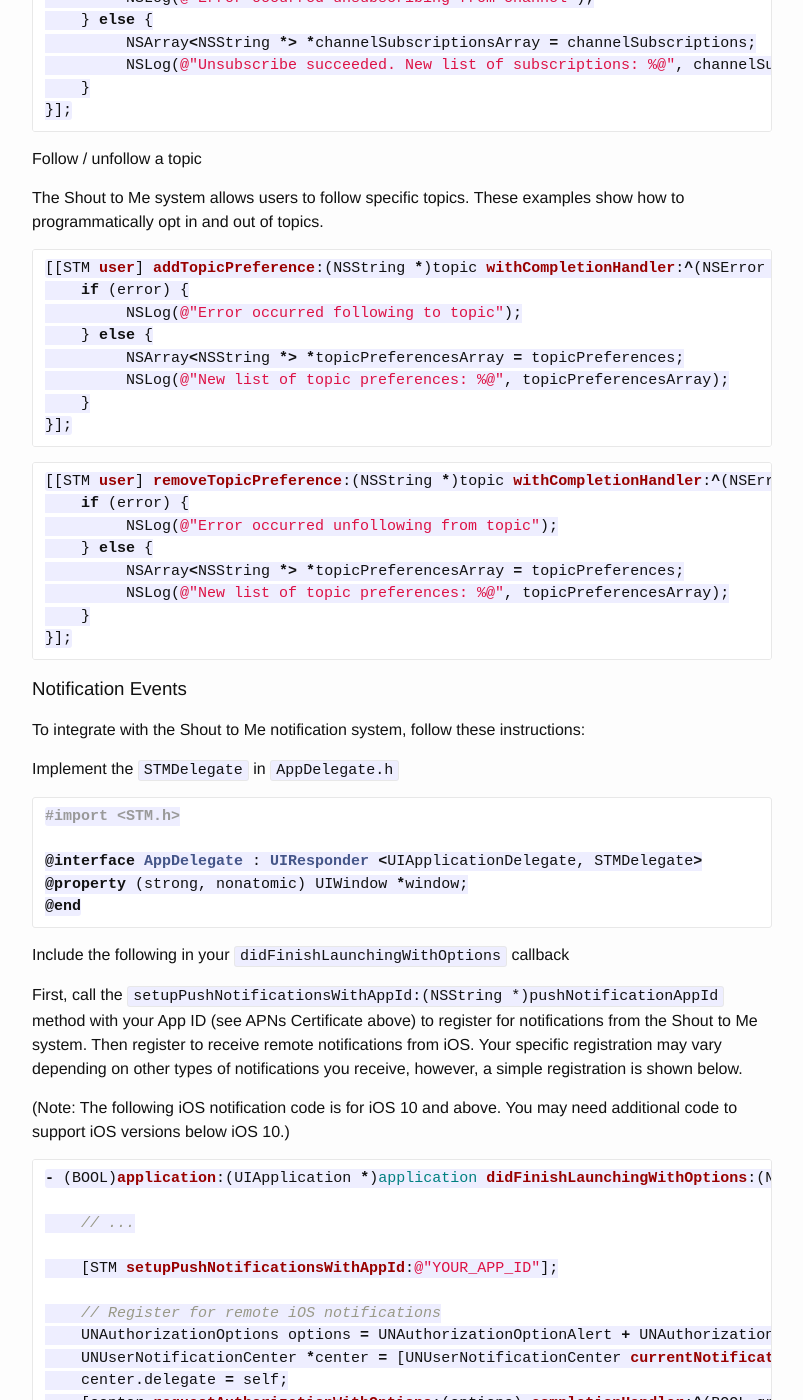
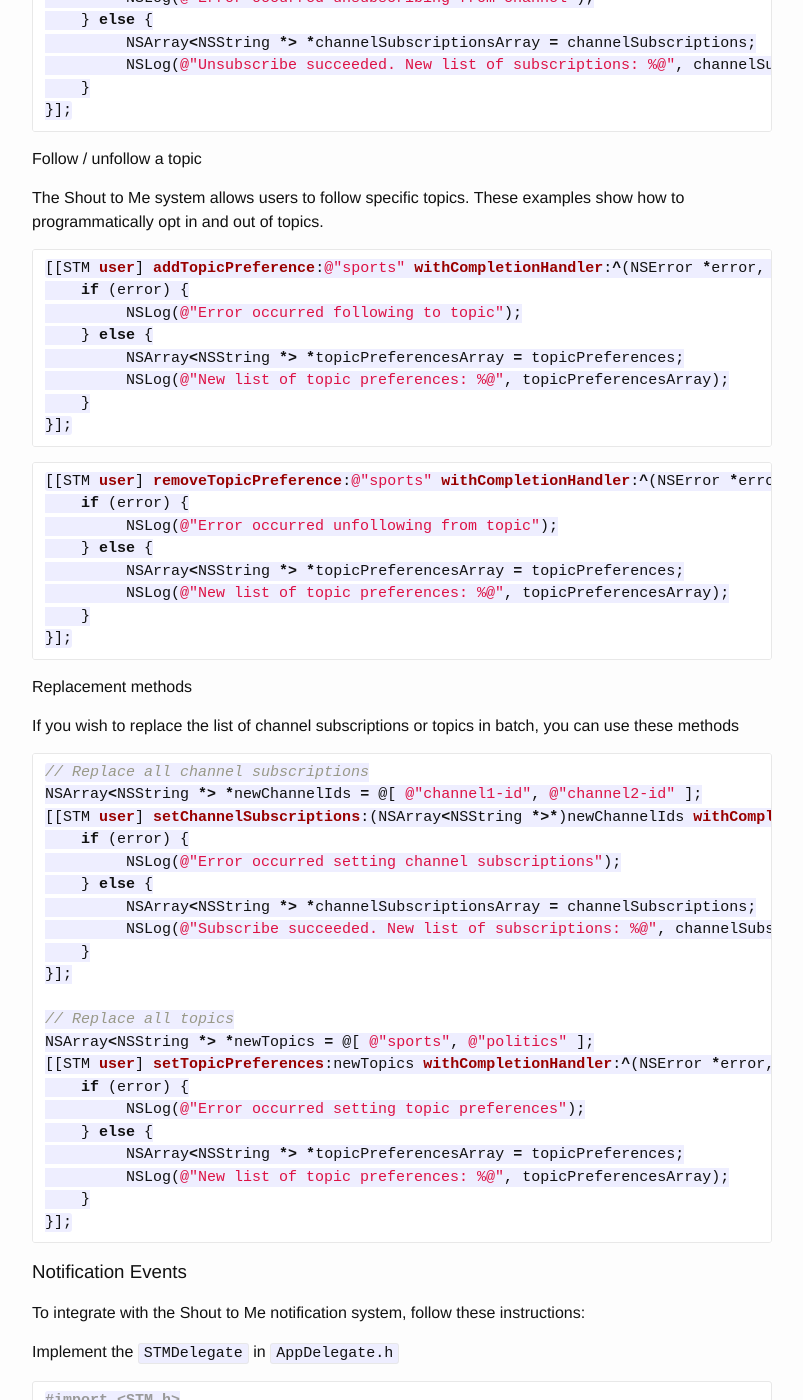
Before and after one commit to ShoutToMe/stm-sdk-ios, a Jekyll site: the page built from notifications.md, in a window 1280 px wide and 1400 px high, scrolled down 3815 px. Shown: the whole window, without its empty margins (238-1041 px from the left). Built offline with Jekyll 4.4.1, drawn with Linux system fonts in a browser that asks for light colours; our own code applies the rules of GitHub Pages for plain Markdown files; some of the changed text lies outside the part shown.

Commit message:
Update notification section for bulk channel and topic settings

````diff
--- a/notifications.md
+++ b/notifications.md
@@ -150,7 +150,7 @@
 #### Subscribe to / unsubscribe from a channel
 
 ```objc
-[[STM user] subscribeTo:(NSString *)channelId withCompletionHandler:^(NSError *error, id channelSubscriptions) {
+[[STM user] subscribeTo:@"my-channel-id" withCompletionHandler:^(NSError *error, id channelSubscriptions) {
     if (error) {
          NSLog(@"Error occurred subscribing to channel");
     } else {
@@ -161,7 +161,7 @@
 ```
 
 ```objc
-[[STM user] unsubscribeFrom:(NSString *)channelId withCompletionHandler:^(NSError *error, id channelSubscriptions) {
+[[STM user] unsubscribeFrom:@"my-channel-id" withCompletionHandler:^(NSError *error, id channelSubscriptions) {
     if (error) {
          NSLog(@"Error occurred unsubscribing from channel");
     } else {
@@ -175,7 +175,7 @@
 The Shout to Me system allows users to follow specific topics.  These examples show how to programmatically opt in and out of topics.
 
 ```objc
-[[STM user] addTopicPreference:(NSString *)topic withCompletionHandler:^(NSError *error, id topicPreferences) {
+[[STM user] addTopicPreference:@"sports" withCompletionHandler:^(NSError *error, id topicPreferences) {
     if (error) {
          NSLog(@"Error occurred following to topic");
     } else {
@@ -186,7 +186,7 @@
 ```
 
 ```objc
-[[STM user] removeTopicPreference:(NSString *)topic withCompletionHandler:^(NSError *error, id topicPreferences) {
+[[STM user] removeTopicPreference:@"sports" withCompletionHandler:^(NSError *error, id topicPreferences) {
     if (error) {
          NSLog(@"Error occurred unfollowing from topic");
     } else {
@@ -196,6 +196,32 @@
 }];
 ```
 
+#### Replacement methods
+If you wish to replace the list of channel subscriptions or topics in batch, you can use these methods
+
+```objc
+// Replace all channel subscriptions
+NSArray<NSString *> *newChannelIds = @[ @"channel1-id", @"channel2-id" ];
+[[STM user] setChannelSubscriptions:(NSArray<NSString *>*)newChannelIds withCompletionHandler:^(NSError *error, id channelSubscriptions) {
+    if (error) {
+         NSLog(@"Error occurred setting channel subscriptions");
+    } else {
+         NSArray<NSString *> *channelSubscriptionsArray = channelSubscriptions;
+         NSLog(@"Subscribe succeeded. New list of subscriptions: %@", channelSubscriptionsArray);
+    }
+}];
+
+// Replace all topics
+NSArray<NSString *> *newTopics = @[ @"sports", @"politics" ];
+[[STM user] setTopicPreferences:newTopics withCompletionHandler:^(NSError *error, id topicPreferences) {
+    if (error) {
+         NSLog(@"Error occurred setting topic preferences");
+    } else {
+         NSArray<NSString *> *topicPreferencesArray = topicPreferences;
+         NSLog(@"New list of topic preferences: %@", topicPreferencesArray);
+    }
+}];
+```
 
 
 ### Notification Events
````
